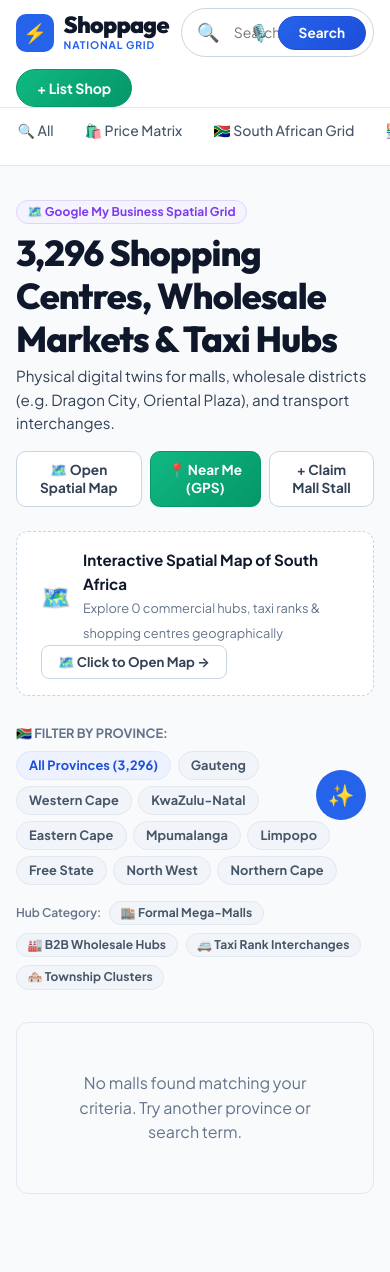
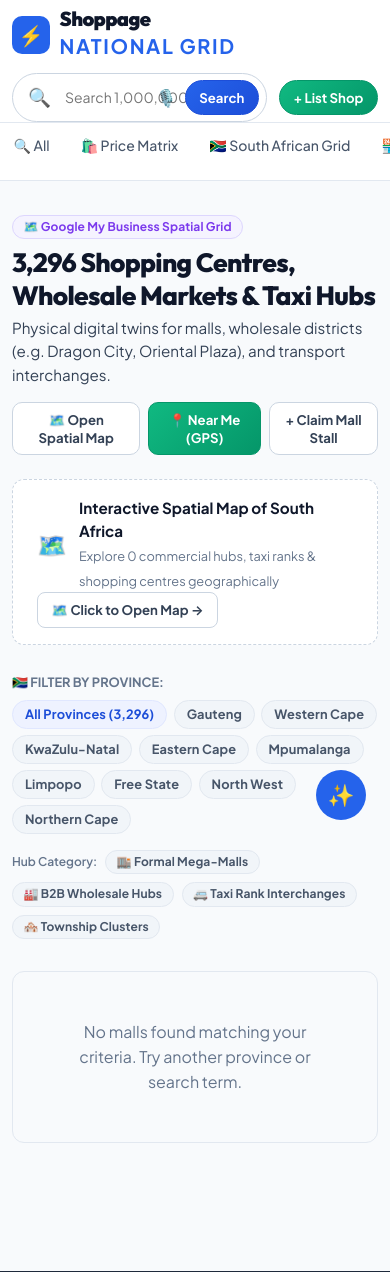
Before and after one commit to pmvalues/shoppagepy, a Django app: page /malls/ in a window 390 px wide. Shown: the top 1272 px of the page. Run offline with Django 5.2, Linux system fonts and the light colour scheme; data that the repository does not hold is empty; some libraries are stand-ins or nearby versions.

Commit message:
feat(mobile): add overflow protection and extra small screen typography and touch optimizations

```diff
--- a/static/css/styles.css
+++ b/static/css/styles.css
@@ -98,6 +98,8 @@
 html {
   scroll-behavior: smooth;
   text-rendering: optimizeLegibility;
+  overflow-x: hidden;
+  max-width: 100vw;
 }
 
 body {
@@ -107,6 +109,9 @@ body {
   line-height: 1.55;
   -webkit-font-smoothing: antialiased;
   -moz-osx-font-smoothing: grayscale;
+  overflow-x: hidden;
+  max-width: 100vw;
+  width: 100%;
 }
 
 a {
@@ -776,3 +781,12 @@ kbd {
     padding-right: 5rem !important;
   }
 }
+
+@media (max-width: 480px) {
+  h1 { font-size: 1.65rem !important; line-height: 1.25 !important; }
+  h2 { font-size: 1.35rem !important; line-height: 1.3 !important; }
+  .logo span { font-size: 1.25rem !important; }
+  .btn { padding: 0.5rem 0.85rem !important; font-size: 0.825rem !important; }
+  .container { padding-left: 0.75rem !important; padding-right: 0.75rem !important; }
+  .assistant-panel { width: calc(100vw - 1rem) !important; right: 0.5rem !important; bottom: 0.5rem !important; }
+}
```
